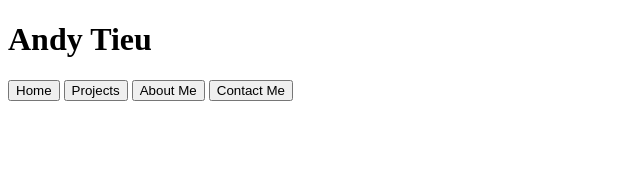
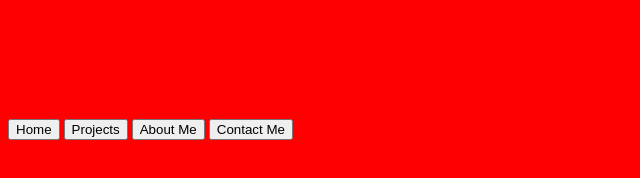
Before and after one commit to andy-tieu/AT_website, a plain HTML site: page index.html in a window 1280 px wide. Shown: the whole page, without its empty margins (0-640 px from the left). Drawn offline with Linux system fonts and the light colour scheme.

Commit message:
Added css sheet

```diff
--- a/index.html
+++ b/index.html
@@ -10,7 +10,7 @@
         <title>Andy Tieu</title>
         <meta name="description" content="">
         <meta name="viewport" content="width=device-width, initial-scale=1">
-        <link rel="stylesheet" href="">
+        <link rel="stylesheet" type="text/css" href="./styles.css">
     </head>
     <body>
         <!--[if lt IE 7]>
--- /dev/null
+++ b/styles.css
@@ -0,0 +1,10 @@
+body
+{
+    background-color: red;
+}
+
+h1
+{
+    font-size:300%;
+    color:red;
+}
```
